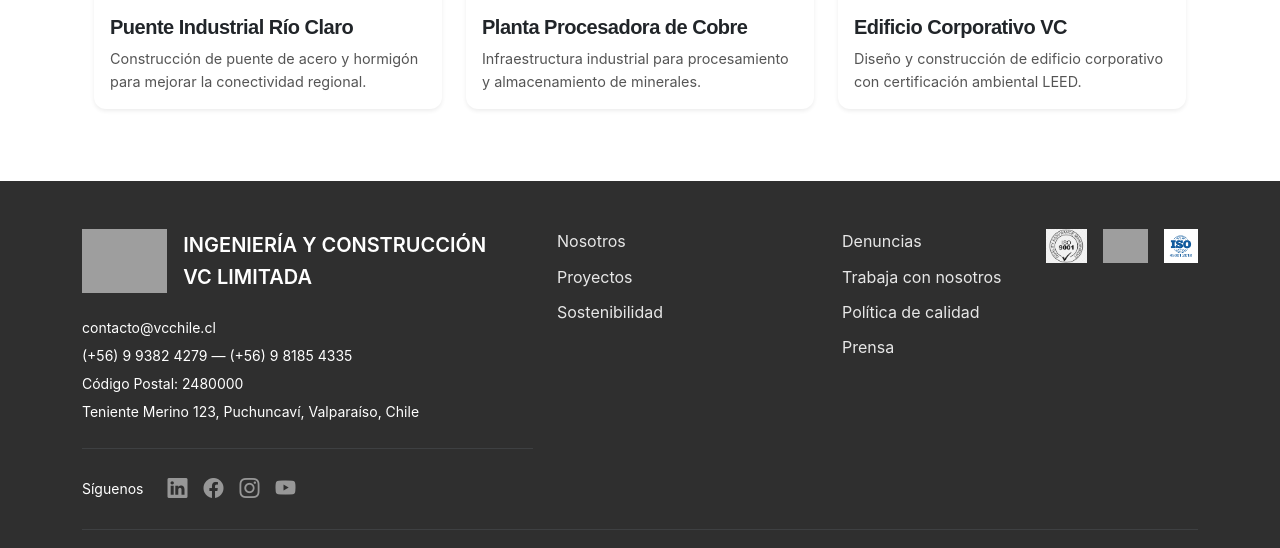
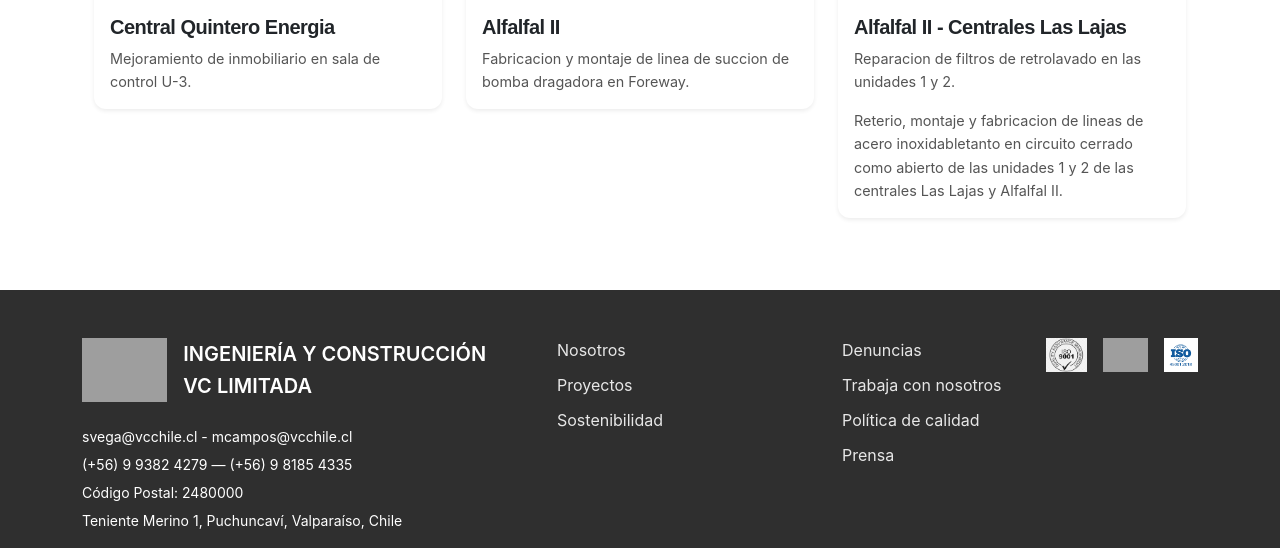
Before and after one commit to lordPobre/PaginaWeb_VC, a Django app: page /proyectos/ in a window 1280 px wide. Shown: the part 866-1414 px from the top of the page. Run offline with Django 5.2, Linux system fonts and the light colour scheme; grey boxes are pictures that could not be loaded.

Commit message:
Modificacion de datos

```diff
--- a/core/templates/core/base.html
+++ b/core/templates/core/base.html
@@ -82,10 +82,10 @@
         </div>
 
         <ul class="list-unstyled small footer-contact">
-          <li><a href="mailto:contacto@vcchile.com" class="text-white text-decoration-none">contacto@vcchile.cl</a></li>
+          <li><a href="mailto:contacto@vcchile.com" class="text-white text-decoration-none">svega@vcchile.cl - mcampos@vcchile.cl</a></li>
           <li>(+56) 9 9382 4279 — (+56) 9 8185 4335</li>
           <li>Código Postal: 2480000</li>
-          <li>Teniente Merino 123, Puchuncaví, Valparaíso, Chile</li>
+          <li>Teniente Merino 1, Puchuncaví, Valparaíso, Chile</li>
         </ul>
 
         <hr class="border-secondary my-4">
--- a/core/templates/core/contacto.html
+++ b/core/templates/core/contacto.html
@@ -14,10 +14,10 @@
     <div class="row g-5">
       <!-- Información de contacto -->
       <div class="col-md-6">
-        <h3 class="fw-bold mb-3">VC Ingeniería y Construcción</h3>
-        <p><strong>Dirección:</strong> Teniente Merino #123, Las Ventanas, Puchuncaví</p>
+        <h3 class="fw-bold mb-3">Ingeniería y Construcción VC Limitada </h3>
+        <p><strong>Dirección:</strong> Teniente Merino #1, Las Ventanas, Puchuncaví</p>
         <p><strong>Teléfono:</strong> +56 9 9382 4279 - +56 9 8185 4335</p>
-        <p><strong>Correo:</strong> gerencia@vcchile.cl</p>
+        <p><strong>Correo:</strong> svega@vcchile.cl - mcampos@vcchile.cl</p>
 
         <h5 class="mt-4 text-success fw-bold">Horario de atención</h5>
         <p>Lunes a Viernes: 09:00 - 18:00 hrs</p>
--- a/core/templates/core/nosotros.html
+++ b/core/templates/core/nosotros.html
@@ -19,7 +19,7 @@
         <p class="text-muted">Años de experiencia</p>
       </div>
       <div class="col-md-3">
-        <h2 class="fw-bold">50+</h2>
+        <h2 class="fw-bold">4+</h2>
         <p class="text-muted">Proyectos ejecutados</p>
       </div>
       <div class="col-md-3">
@@ -44,11 +44,11 @@
       <div class="col-md-6">
         <h3 class="fw-bold">Nuestro propósito</h3>
         <p>
-          En VC Chile, nuestro propósito es ser el socio estratégico que impulsa la transformación industrial mediante la excelencia en construcción y montaje. Cada proyecto refleja nuestro compromiso con la seguridad, la sustentabilidad y la confianza. Buscamos construir no solo infraestructuras, sino también relaciones basadas en valores fundamentales, contribuyendo así al desarrollo de un Chile más seguro y responsable, donde la innovación fomenta el crecimiento económico y el bienestar comunitario.
+        En VC Chile, nuestro propósito es ser el socio estratégico que impulsa la transformación industrial mediante la excelencia en construcción y montaje. Cada proyecto refleja nuestro compromiso con la seguridad, la sustentabilidad y la confianza. Buscamos construir no solo infraestructuras, sino también relaciones basadas en valores fundamentales, contribuyendo así al desarrollo de un Chile más seguro y responsable, donde la innovación fomenta el crecimiento económico y el bienestar comunitario.
         </p>
         <h3 class="fw-bold mt-4">Nuestra misión</h3>
         <p>
-          En VC Chile, nuestra misión es proporcionar servicios de construcción y montaje industrial de la más alta calidad, priorizando siempre la seguridad y la sustentabilidad. Nos dedicamos a crear soluciones que no solo cumplen con los estándares de la industria, sino que también promueven un futuro más seguro y sostenible para todos.
+        En VC Chile, nuestra misión es proporcionar servicios de construcción y montaje industrial de la más alta calidad, priorizando siempre la seguridad y la sustentabilidad. Nos dedicamos a crear soluciones que no solo cumplen con los estándares de la industria, sino que también promueven un futuro más seguro y sostenible para todos.
       </div>
     </div>
   </div>
--- a/core/templates/core/proyectos.html
+++ b/core/templates/core/proyectos.html
@@ -7,7 +7,7 @@
          style="background: url('{% static "core/img/banner_pro.jpg" %}') center/cover no-repeat; height: 300px;">
   <div class="container h-100 d-flex align-items-center justify-content-end">
     <div class="text-end">
-      <h1 class="display-5 fw-bold">Proyectos Civil</h1>
+      <h1 class="display-5 fw-bold">Proyectos</h1>
       <p class="lead mb-0">Selección de obras y montajes ejecutados por VC Chile.</p>
     </div>
   </div>
@@ -23,10 +23,10 @@
       <!-- Proyecto 1 -->
       <div class="col-md-4">
         <div class="card proyecto-card border-0 shadow-sm">
-          <img src="{% static 'core/img/puente.png' %}" class="card-img-top" alt="Proyecto 1">
+          <img src="{% static 'core/img/quintero-energia.jpg' %}" class="card-img-top" alt="Proyecto 1">
           <div class="card-body">
-            <h5 class="card-title fw-bold">Puente Industrial Río Claro</h5>
-            <p class="card-text">Construcción de puente de acero y hormigón para mejorar la conectividad regional.</p>
+            <h5 class="card-title fw-bold">Central Quintero Energia</h5>
+            <p class="card-text">Mejoramiento de inmobiliario en sala de control U-3.</p>
           </div>
         </div>
       </div>
@@ -34,10 +34,10 @@
       <!-- Proyecto 2 -->
       <div class="col-md-4">
         <div class="card proyecto-card border-0 shadow-sm">
-          <img src="{% static 'core/img/planta.png' %}" class="card-img-top" alt="Proyecto 2">
+          <img src="{% static 'core/img/alfalfal2.png' %}" class="card-img-top" alt="Proyecto 2">
           <div class="card-body">
-            <h5 class="card-title fw-bold">Planta Procesadora de Cobre</h5>
-            <p class="card-text">Infraestructura industrial para procesamiento y almacenamiento de minerales.</p>
+            <h5 class="card-title fw-bold">Alfalfal II</h5>
+            <p class="card-text">Fabricacion y montaje de linea de succion de bomba dragadora en Foreway.</p>
           </div>
         </div>
       </div>
@@ -45,10 +45,11 @@
       <!-- Proyecto 3 -->
       <div class="col-md-4">
         <div class="card proyecto-card border-0 shadow-sm">
-          <img src="{% static 'core/img/edificio.png' %}" class="card-img-top" alt="Proyecto 3">
+          <img src="{% static 'core/img/laja.jpg' %}" class="card-img-top" alt="Proyecto 3">
           <div class="card-body">
-            <h5 class="card-title fw-bold">Edificio Corporativo VC</h5>
-            <p class="card-text">Diseño y construcción de edificio corporativo con certificación ambiental LEED.</p>
+            <h5 class="card-title fw-bold">Alfalfal II - Centrales Las Lajas </h5>
+            <p class="card-text">Reparacion de filtros de retrolavado en las unidades 1 y 2. </p>
+            <p class="card-text">Reterio, montaje y fabricacion de lineas de acero inoxidabletanto en circuito cerrado como abierto de las unidades 1 y 2 de las centrales Las Lajas y Alfalfal II. </p>
           </div>
         </div>
       </div>
```
Also changed, not shown: core/templates/core/sostenibilidad.html (+7 -7 lines), core/models.py (line endings or trailing spaces), core/static/core/img/Laja.jpg (added), core/static/core/img/TI.png (deleted), core/static/core/img/alfalfal2.png (added), core/static/core/img/edificio.png (deleted), core/static/core/img/quintero-energia.jpg (added), core/static/core/img/sebastian.png (deleted), 1 other file.
